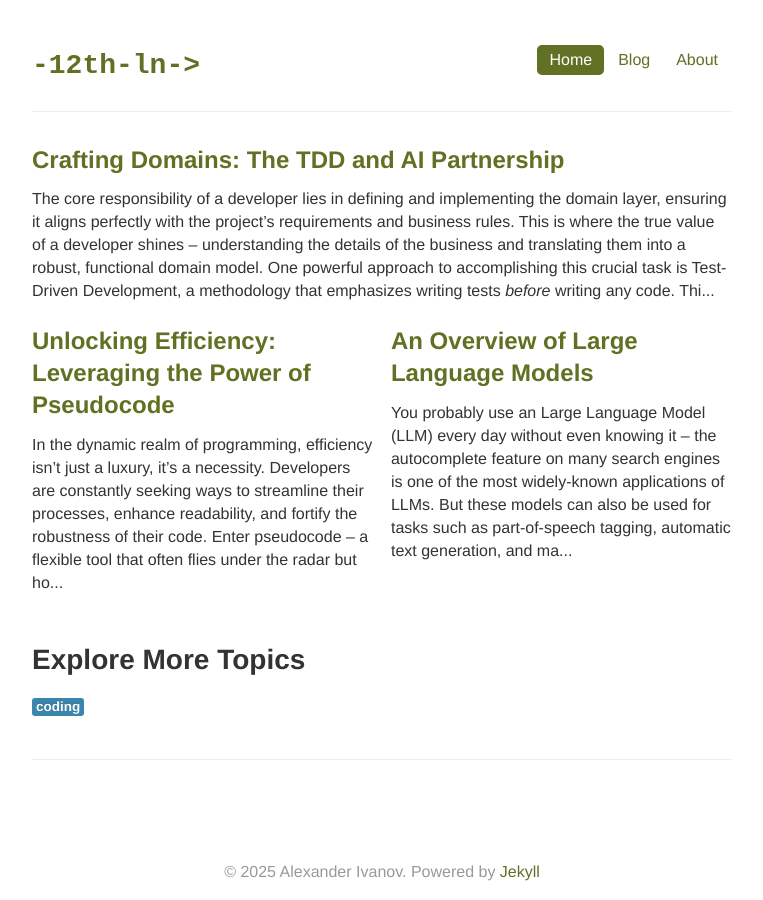
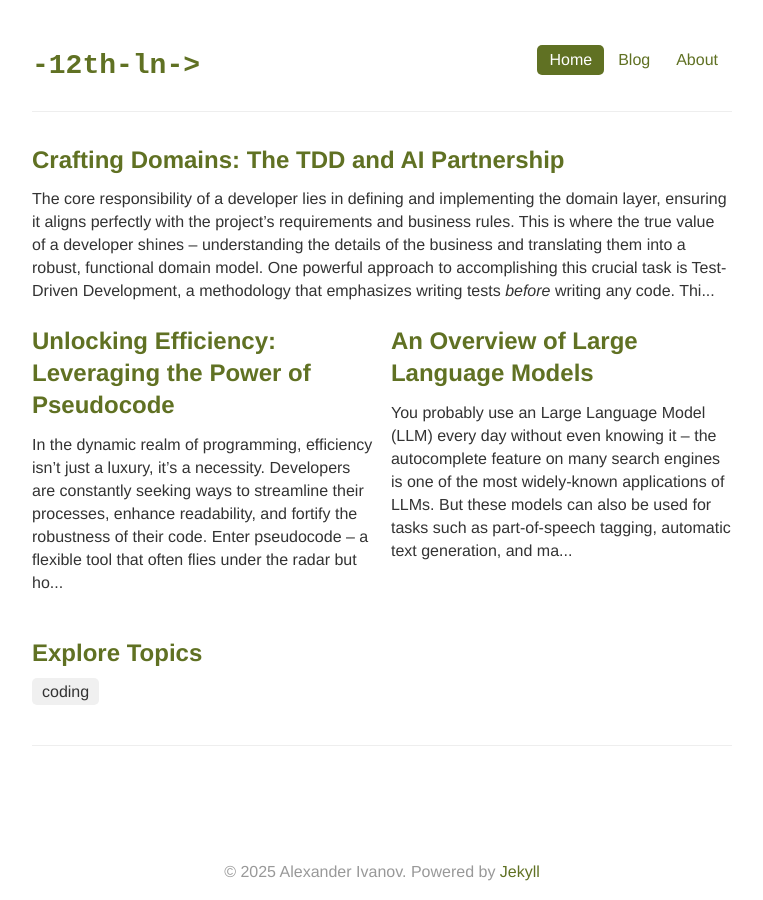
Before and after one commit to sashasyedin/twelfthlane.net, a Jekyll site: the page built from index.html, in a window 1280 px wide. Shown: the whole page, without its empty margins (258-1021 px from the left). Built offline with Jekyll 4.4.1, drawn with Linux system fonts in a browser that asks for light colours.

Commit message:
Update index.html

```diff
--- a/index.html
+++ b/index.html
@@ -21,7 +21,7 @@ title: Homepage
 
 <div class="row-fluid">
 	<div class="span12">
-		<h3>Explore More Topics</h3>
+		<h2 class="small"><a href="{{ page.url }}">Explore Topics</a></h2>
 		<p>
 			{% assign all_tags = "" | split: "" %}
 			{% for post in site.posts %}
@@ -33,7 +33,7 @@ title: Homepage
 			{% endfor %}
 			{% assign all_tags = all_tags | sort %}
 			{% for tag in all_tags %}
-				<span class="label label-info">{{ tag }}</span>
+				<a class="tag">{{ tag }}</a>
 			{% endfor %}
 		</p>
 	</div>
```
